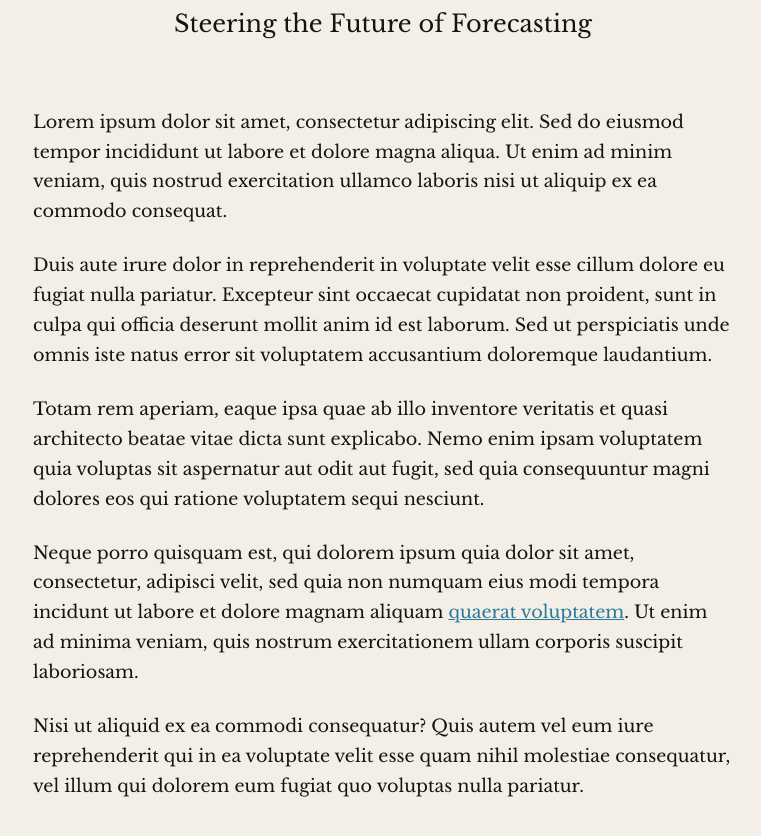
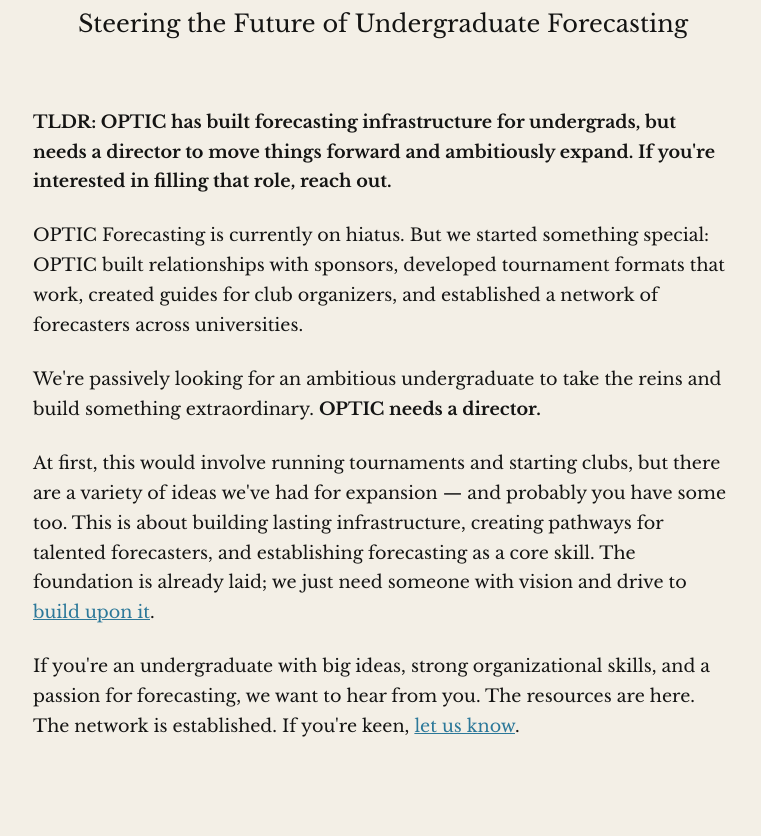
Before and after one commit to saulmunn/optic-forecasting-website, a plain HTML site: page director/index.html in a window 1280 px wide. Shown: the part 196-1032 px from the top of the page, without its empty margins (257-1018 px from the left). After the commit the page ends 1010 px from the top, so only its background shows below. Drawn offline with nearby package versions, Linux system fonts and the light colour scheme.

Commit message:
add/fix the /director page

```diff
--- a/director/index.html
+++ b/director/index.html
@@ -58,43 +58,41 @@
   <body>
     <div class="container">
       <h1>OPTIC Director</h1>
-      <h2>Steering the Future of Forecasting</h2>
-
+      <h2>Steering the Future of Undergraduate Forecasting</h2>
       <p>
-        Lorem ipsum dolor sit amet, consectetur adipiscing elit. Sed do eiusmod
-        tempor incididunt ut labore et dolore magna aliqua. Ut enim ad minim
-        veniam, quis nostrud exercitation ullamco laboris nisi ut aliquip ex ea
-        commodo consequat.
+        <b
+          >TLDR: OPTIC has built forecasting infrastructure for undergrads, but
+          needs a director to move things forward and ambitiously expand. If
+          you're interested in filling that role, reach out.
+        </b>
+      </p>
+      <p>
+        OPTIC Forecasting is currently on hiatus. But we started something
+        special: OPTIC built relationships with sponsors, developed tournament
+        formats that work, created guides for club organizers, and established a
+        network of forecasters across universities.
       </p>
 
       <p>
-        Duis aute irure dolor in reprehenderit in voluptate velit esse cillum
-        dolore eu fugiat nulla pariatur. Excepteur sint occaecat cupidatat non
-        proident, sunt in culpa qui officia deserunt mollit anim id est laborum.
-        Sed ut perspiciatis unde omnis iste natus error sit voluptatem
-        accusantium doloremque laudantium.
+        We're passively looking for an ambitious undergraduate to take the reins
+        and build something extraordinary. <b>OPTIC needs a director.</b>
       </p>
 
       <p>
-        Totam rem aperiam, eaque ipsa quae ab illo inventore veritatis et quasi
-        architecto beatae vitae dicta sunt explicabo. Nemo enim ipsam voluptatem
-        quia voluptas sit aspernatur aut odit aut fugit, sed quia consequuntur
-        magni dolores eos qui ratione voluptatem sequi nesciunt.
+        At first, this would involve running tournaments and starting clubs, but
+        there are a variety of ideas we've had for expansion — and probably you
+        have some too. This is about building lasting infrastructure, creating
+        pathways for talented forecasters, and establishing forecasting as a
+        core skill. The foundation is already laid; we just need someone with
+        vision and drive to
+        <a href="mailto:opticforecasting@gmail.com">build upon it</a>.
       </p>
 
       <p>
-        Neque porro quisquam est, qui dolorem ipsum quia dolor sit amet,
-        consectetur, adipisci velit, sed quia non numquam eius modi tempora
-        incidunt ut labore et dolore magnam aliquam
-        <a href="/">quaerat voluptatem</a>. Ut enim ad minima veniam, quis
-        nostrum exercitationem ullam corporis suscipit laboriosam.
-      </p>
-
-      <p>
-        Nisi ut aliquid ex ea commodi consequatur? Quis autem vel eum iure
-        reprehenderit qui in ea voluptate velit esse quam nihil molestiae
-        consequatur, vel illum qui dolorem eum fugiat quo voluptas nulla
-        pariatur.
+        If you're an undergraduate with big ideas, strong organizational skills,
+        and a passion for forecasting, we want to hear from you. The resources
+        are here. The network is established. If you're keen,
+        <a href="mailto:opticforecasting@gmail.com">let us know</a>.
       </p>
     </div>
   </body>
```
Also changed, not shown: index.html (+2 -2 lines).
